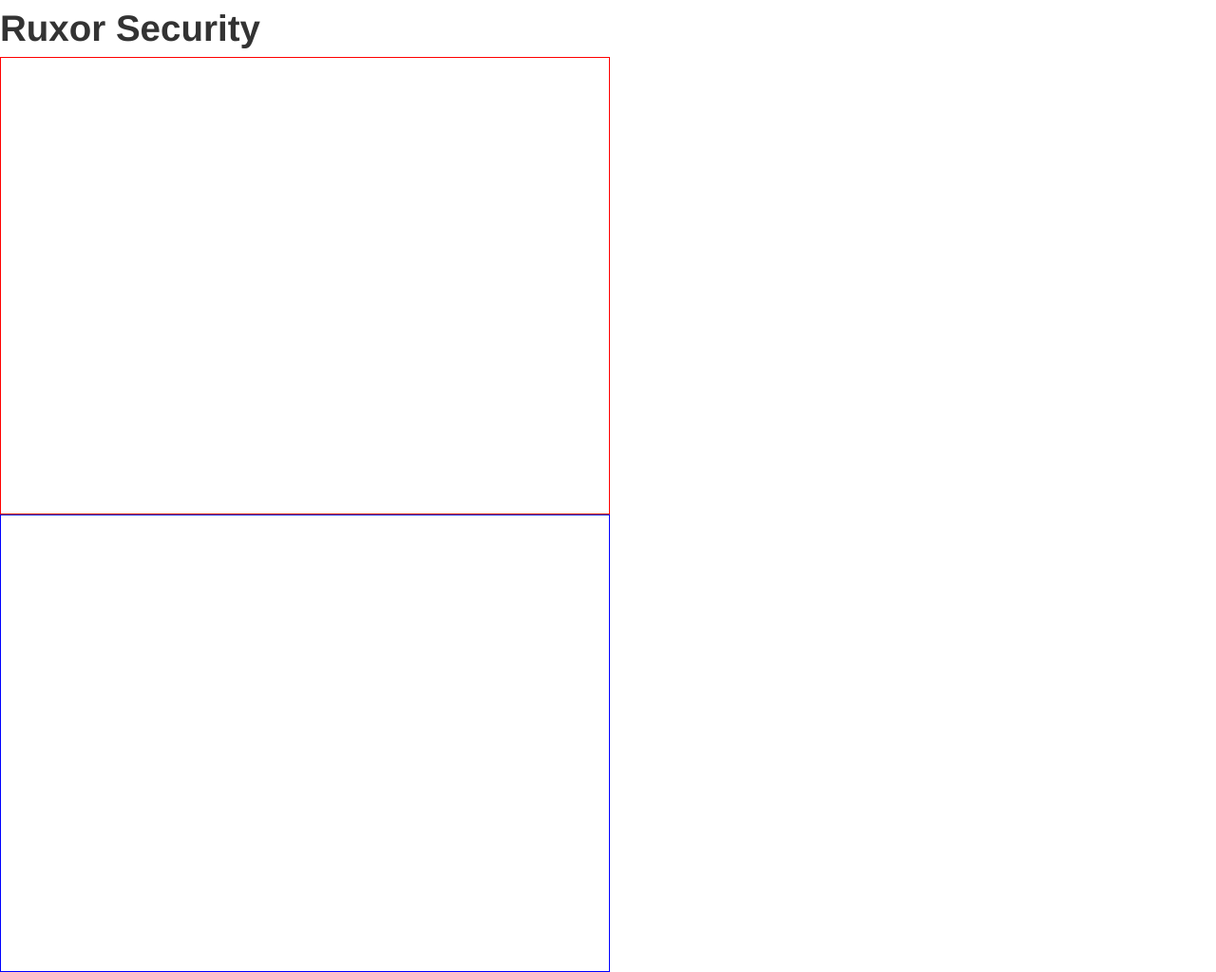
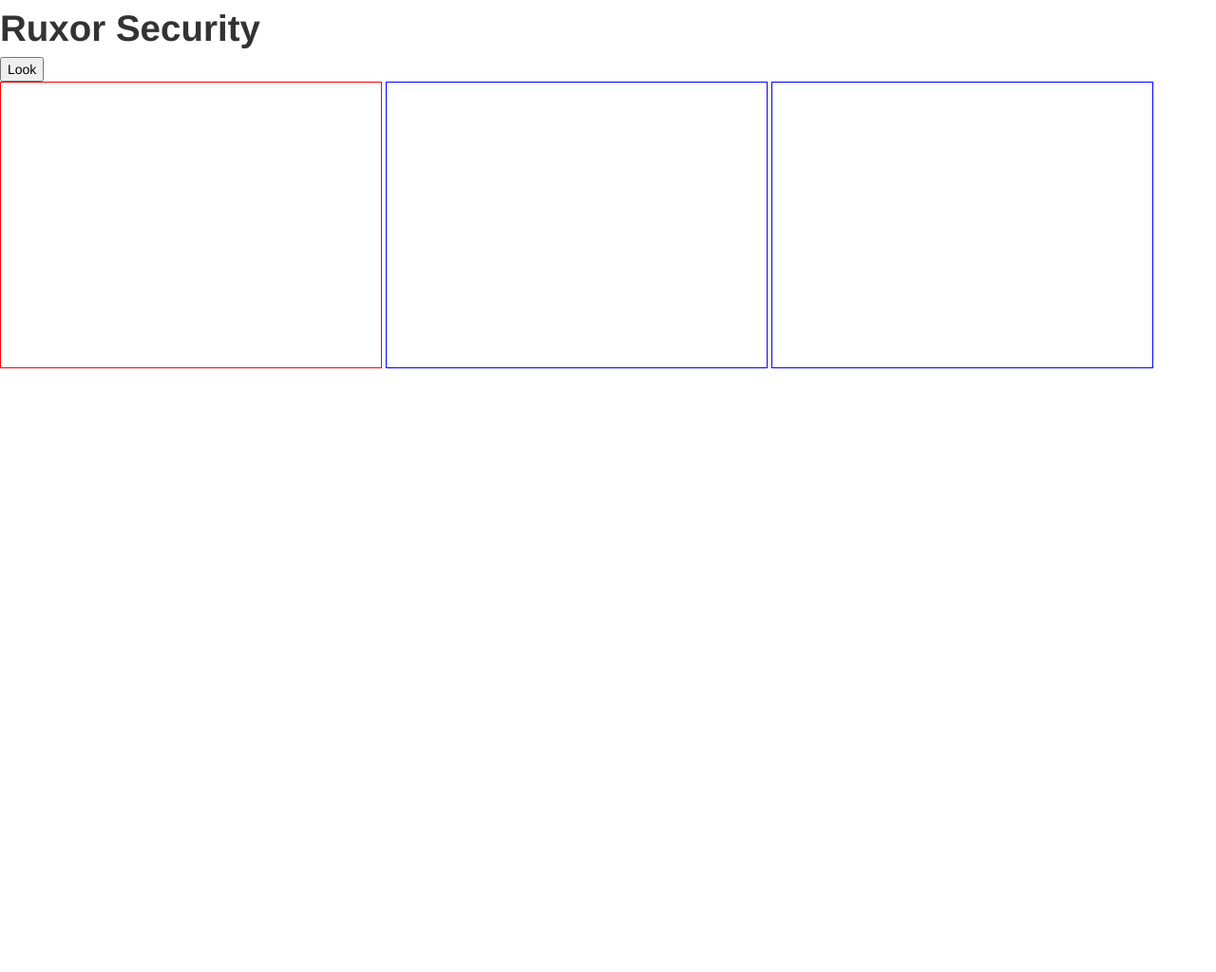
Before and after one commit to rux/securitycam, a plain HTML site: page index.html in a window 1280 px wide. Shown: the whole page at 95% size. After the commit the page ends 800 px from the top, so only its background shows below. Drawn offline with Linux system fonts and the light colour scheme.

Commit message:
copying between canvasses is now up and pumping and going crazy for it like a mofo.  Yes mate.

```diff
--- a/css/styles.css
+++ b/css/styles.css
@@ -2,13 +2,13 @@
 
 
 #video {
-	width:640px;
-	height:480px;
+	width:400px;
+	height:300px;
 	border:1px solid red;
 }
 
-#snapshot {
-	width:640px;
-	height:480px;
+.snapshot {
+	width:400px;
+	height:300px;
 	border: 1px solid blue;
 }
--- a/index.html
+++ b/index.html
@@ -10,16 +10,19 @@
 	<body>
 		<h1>Ruxor Security</h1>
 
+		<button id="look" onClick="takeTheShot();">Look</button>
 
 		<div id="vidContainer">
 			<video id="video"></video>
-			<canvas id="snapshot"></canvas>
+			<canvas id="snap1" class="snapshot"></canvas>
+			<canvas id="snap2" class="snapshot"></canvas>
 		</div>
+
+
 
 <script>
 
 window.URL = window.URL || window.webkitURL || window.mozURL || window.msURL;
-
 $(document).ready(init());
 
 function init() {
@@ -39,6 +42,25 @@ function onError() {
 	console.log("Failed to get a stream");
 }
 
+function takeTheShot() {
+	console.log("looking now");
+	var vid = document.getElementById("video");
+
+	var snap1 = document.getElementById("snap1"),
+		snap2 = document.getElementById("snap2");
+	var ctx1 = snap1.getContext("2d"),
+		ctx2 = snap2.getContext("2d");
+
+	// First copy from the last sample to the 2nd place, then populate the first with a new image;
+	ctx2.drawImage(snap1, 0, 0, snap2.width, snap2.height);
+	ctx1.drawImage(vid,0,0, snap1.width, snap1.height);
+
+}
+
+
+
+
+
 
 </script>
 
```
